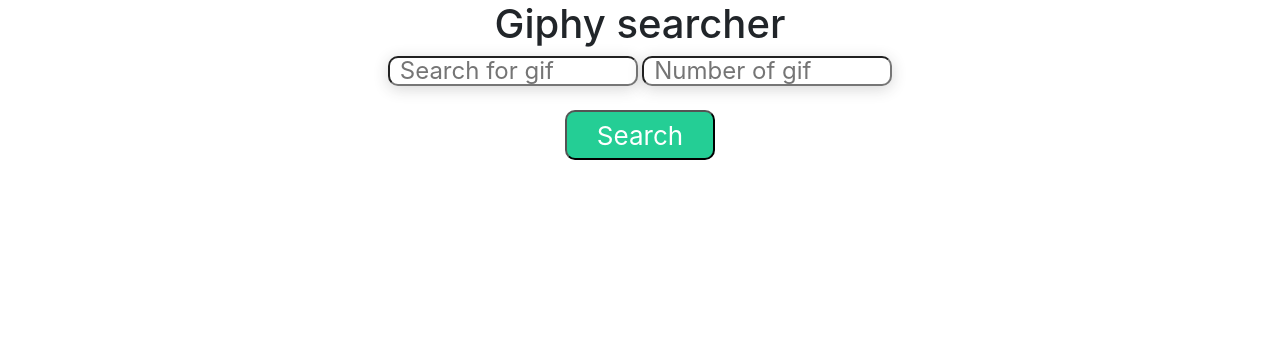
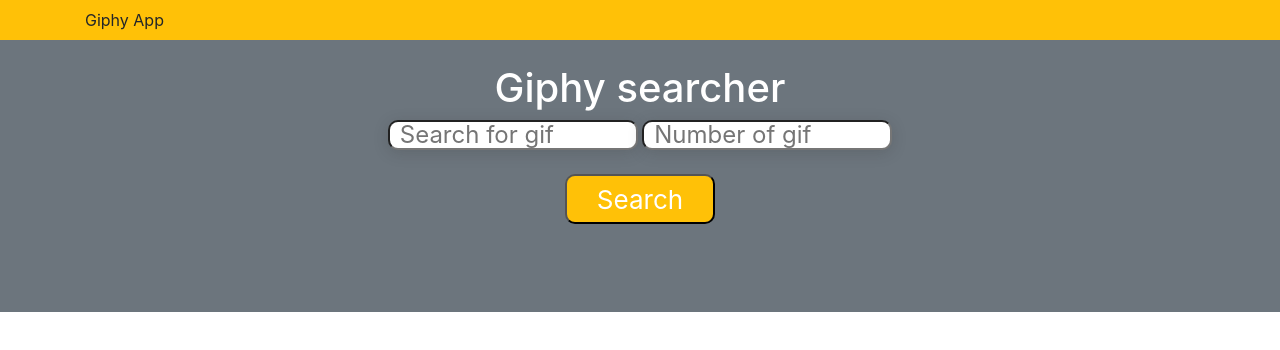
Before and after one commit to afrouzhakim/Giphy-app, a plain HTML site: page index.html in a window 1280 px wide. Drawn offline with nearby package versions, Linux system fonts and the light colour scheme.

Commit message:
edit the interface

```diff
--- a/index.html
+++ b/index.html
@@ -13,12 +13,25 @@
     <title>giphy</title>
 </head>
 
-<body>
-    <h1>Giphy searcher</h1>
+<body id = "home" data-spy="scroll" data-target=".navbar" offset ="100">
+    <nav class="navbar navbar-expand-lg navbar-dark bg-warning fixed-top">
+        <div class ="container">
+            <div class="collapse navbar-collapse" id="navbarNavAltMarkup">
+                <div class="navbar-nav">
+                    <a class="nav-item" >Giphy App <span class="sr-only">(current)</span></a>
+                </div>
+            </div>
+        </div>
+    </nav>
+
+    <div class="jumbotron jumbotron-fluid bg-secondary text-white text-center">
+        <h1>Giphy searcher</h1>
     <input type='text' id='search' placeholder="Search for gif">
 
     <input type='number' id='gifnumber' placeholder="Number of gif"><br><br>
     <button id='btn'>Search</button><br><br>
+    </div>
+
 
 
     <p id='content'></p>
--- a/style.css
+++ b/style.css
@@ -12,7 +12,7 @@ input {
 }
 
 button {
-    background-color: rgb(36, 206, 149);
+    background-color: #ffc107;
     height: 50px;
     width: 150px;
     border-radius: 10px;
```
